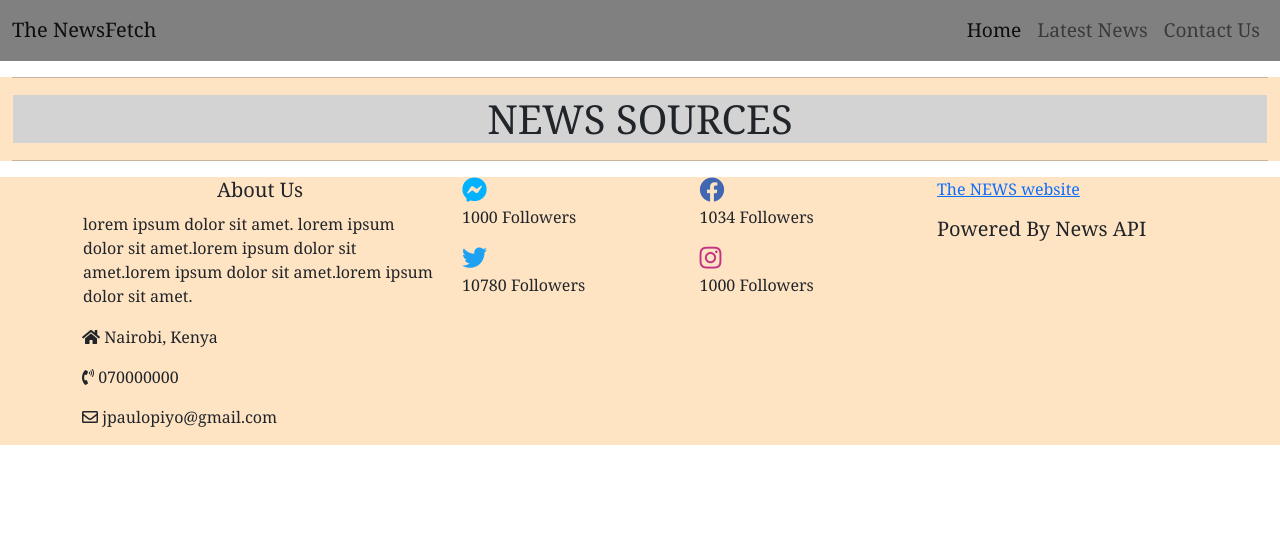
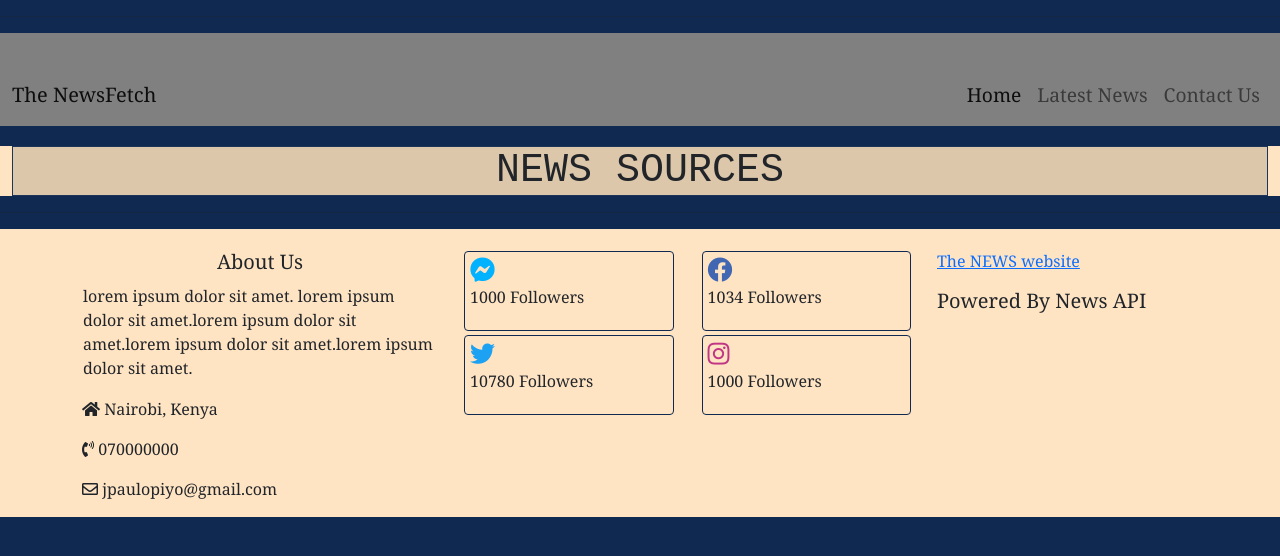
Before and after one commit to johngolem/NewsFetch, a Flask app: template app/templates/index.html in a window 1280 px wide. Shown: the top 556 px of the page. Run offline with Flask 2, Linux system fonts and the light colour scheme; the template is opened without the code that fills it, so the values that code supplies are empty; some libraries are stand-ins or nearby versions.

Commit message:
add footer

```diff
--- a/app/static/css/styles.css
+++ b/app/static/css/styles.css
@@ -1,64 +1,58 @@
-
-/* .source_list {
-  list-style-type: square;
-  background: #3399ff;
-  padding: 2px;
+.source_list {
   display: flex;
   flex-wrap: wrap;
-  border: black 1px solid;
-  justify-content: space-around;
-  margin: 2rem 0;
-  width: 10%;
-} */
-
-.source_list{
-  display: flex;
-  flex-wrap: wrap;
-
-
 }
-#Indexx{
+#Indexx {
   background-color: bisque;
-  font-family: Cambria, Cochin, Georgia, Times, 'Times New Roman', serif;
-
+  font-family: Cambria, Cochin, Georgia, Times, "Times New Roman", serif;
 }
 
+.navbar {
+  background-color: #1c3459;
+  padding-top: 40px;
+}
 #navvb {
-  background-color:gray;
+  background-color: gray;
   font-size: larger;
-  font-family: Cambria, Cochin, Georgia, Times, 'Times New Roman', serif;
+  font-family: Cambria, Cochin, Georgia, Times, "Times New Roman", serif;
   color: brown;
 }
-#heading{
-  background-color: lightgrey;
-  font-family:Cambria, Cochin, Georgia, Times, 'Times New Roman', serif;
-  flex-wrap: wrap;
+#heading {
+  font-family: "Courier New", Courier, monospace;
+  display: flex;
+  border: #1c3459 1px solid;
+  justify-content: center;
+}
+html {
+  scroll-behavior: smooth;
+}
+body {
+  background-color: #102950;
+}
+
+#footer {
+  background-color: bisque;
+  padding-top: 10px;
+  font-family: Cambria, Cochin, Georgia, Times, "Times New Roman", serif;
+}
+#abt {
   display: flex;
   border: bisque 1px solid;
   justify-content: space-around;
-
+  margin-top: 0%;
 }
-html {
-    scroll-behavior: smooth;
-}
-
-#footer{
-  background-color: bisque;
-  font-family: Cambria, Cochin, Georgia, Times, 'Times New Roman', serif;
-}
-#abt{
+#abts {
   display: flex;
   border: bisque 1px solid;
   justify-content: space-around;
 }
-#abts{
-  display: flex;
-  border: bisque 1px solid;
-  justify-content: space-around;
+.jumbotron {
+  margin-top: 20px;
+  background: #dcc7aa;
 }
-
-/* #sources{
-  border: solid black 2px;
-  display: flex;
-  flex-wrap: wrap;
-/* } */
+.socials {
+  border: 1px solid #102950;
+  padding: 5px;
+  margin: 2px;
+  border-radius: 4px;
+}
--- a/app/templates/footer.html
+++ b/app/templates/footer.html
@@ -1,5 +1,6 @@
 
 {% block footer %}
+<hr>
 <section class="footer" id="footer">
     <div id="footer" class="container">
         <div class="row">
--- a/app/templates/index.html
+++ b/app/templates/index.html
@@ -4,8 +4,9 @@
 <div id="Indexx" class="container-fluid">
 
         <div id="list1">
-          <div class="jumbotron">
-         <hr> <h1 id="heading">NEWS SOURCES</h1> <hr>
+          <div class="jumbotron jumbotron-fluid">
+         <h1 id="heading">NEWS SOURCES</h1>
+
           </div>
           {% for update in  UPDATES %}
 
--- a/app/templates/navbar.html
+++ b/app/templates/navbar.html
@@ -1,4 +1,5 @@
 {% block navbar %}
+<hr>
 <nav id="navvb" class="navbar navbar-expand-lg navbar-light">
   <div class="container-fluid">
     <a class="navbar-brand" href="#">
```
